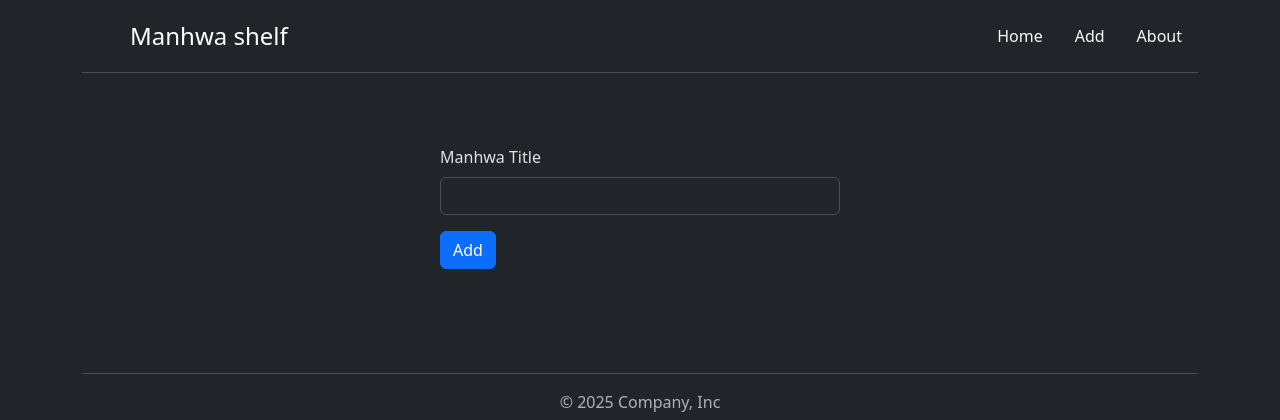
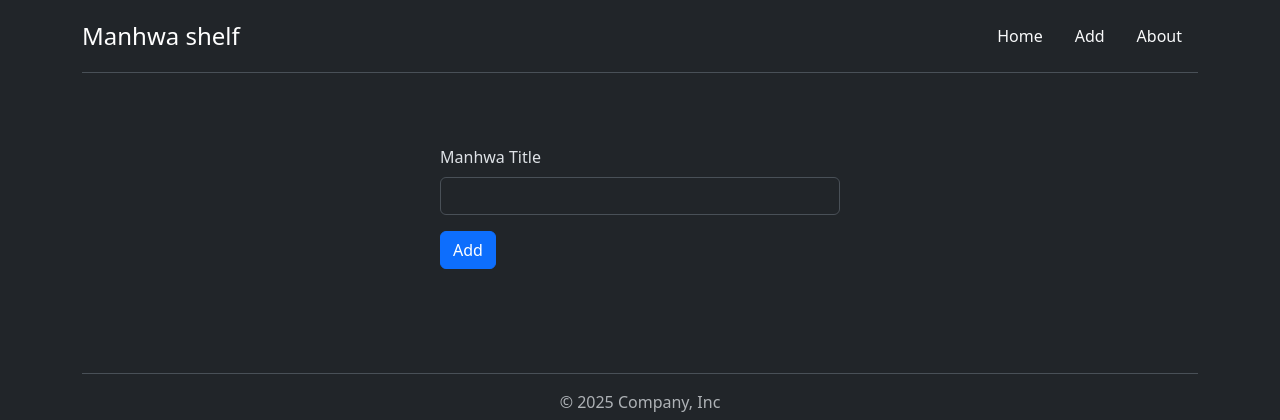
Before and after one commit to erenyeagervigi/project_manhwa, a Flask app: page /add in a window 1280 px wide. Shown: the top 420 px of the page. Run offline with Flask 3, Linux system fonts and the light colour scheme; some libraries are stand-ins or nearby versions.

Commit message:
fix title

```diff
--- a/templates/base.html
+++ b/templates/base.html
@@ -12,7 +12,6 @@
 <div class="container">
   <header class="d-flex flex-wrap justify-content-center py-3 mb-4 border-bottom">
     <a href="/" class="d-flex align-items-center mb-3 mb-md-0 me-md-auto link-body-emphasis text-decoration-none">
-      <svg class="bi me-2" width="40" height="32" aria-hidden="true"><use xlink:href="#bootstrap"></use></svg>
       <span class="fs-4">
           Manhwa shelf
       </span>
```
